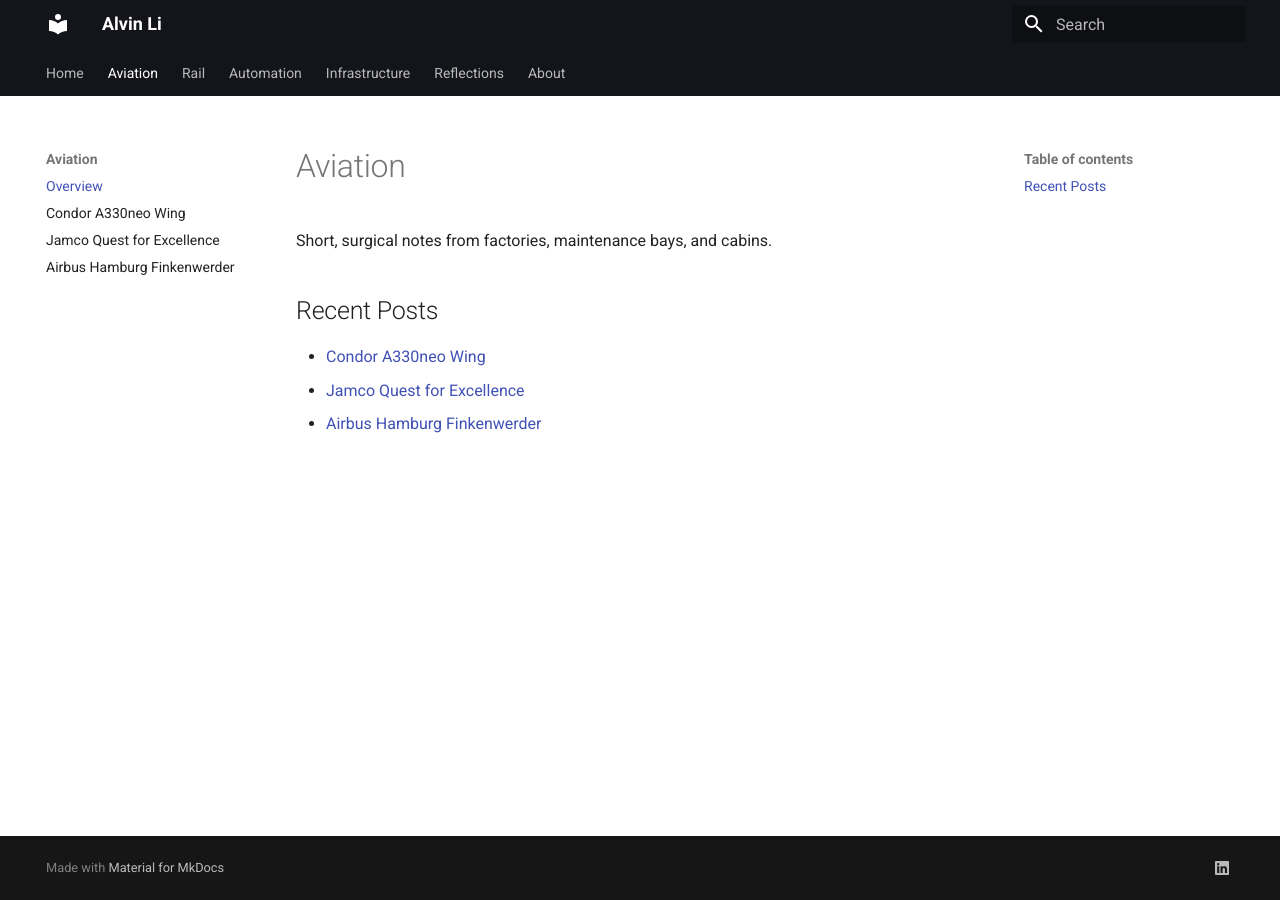
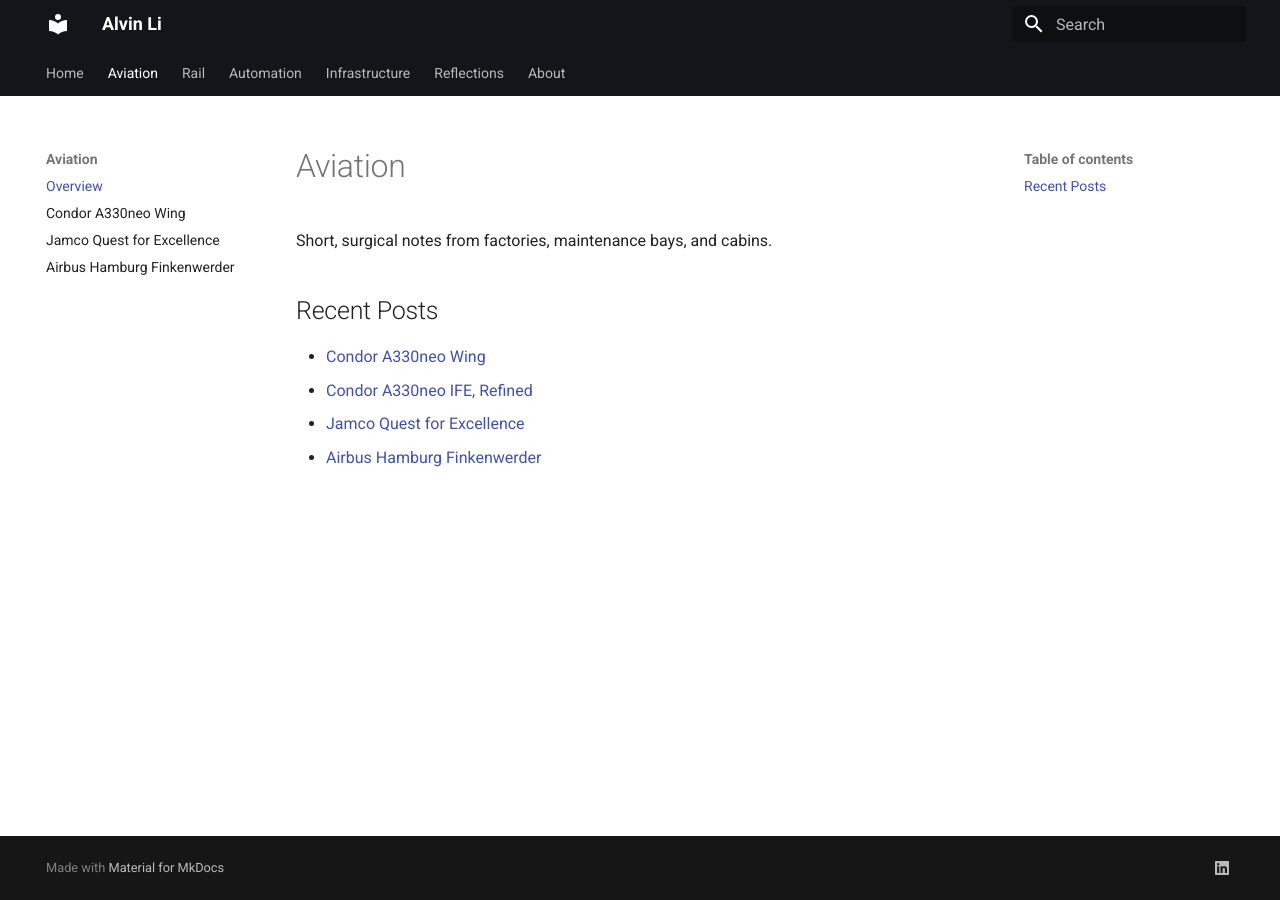
Before and after one commit to alvvvli/alvin-site, an MkDocs documentation site: the page built from docs/aviation/index.md, in a window 1280 px wide. Built offline with MkDocs 1.6.1 and Material for MkDocs 9.7.7, drawn with Linux system fonts in a browser that asks for light colours.

Commit message:
Update index.md

```diff
--- a/docs/aviation/index.md
+++ b/docs/aviation/index.md
@@ -4,5 +4,6 @@
 
 ## Recent Posts
 - [Condor A330neo Wing](a330neofra.md)
+- [Condor A330neo IFE, Refined](condorife.md)
 - [Jamco Quest for Excellence](jamco.md)
 - [Airbus Hamburg Finkenwerder](airbushamburg.md)
```
